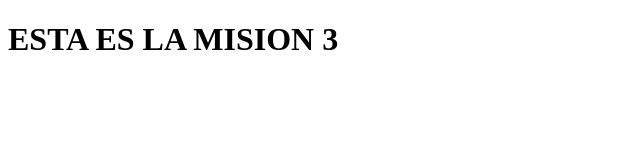
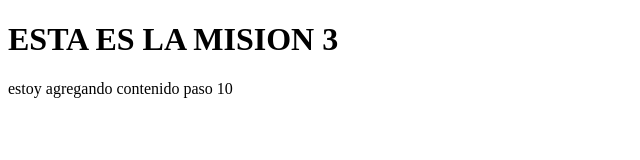
Before and after one commit to juandape/aspirantes-mir-ejercicio-3, a plain HTML site: page index.html in a window 1280 px wide. Shown: the whole page, without its empty margins (0-640 px from the left). Drawn offline with Linux system fonts and the light colour scheme.

Commit message:
Cambios en la rama develop

```diff
--- a/index.html
+++ b/index.html
@@ -8,5 +8,6 @@
 </head>
 <body>
     <h1>ESTA ES LA MISION 3</h1>
+    <p>estoy agregando contenido paso 10</p>
 </body>
 </html>
```
Also changed, not shown: 1 other file.
